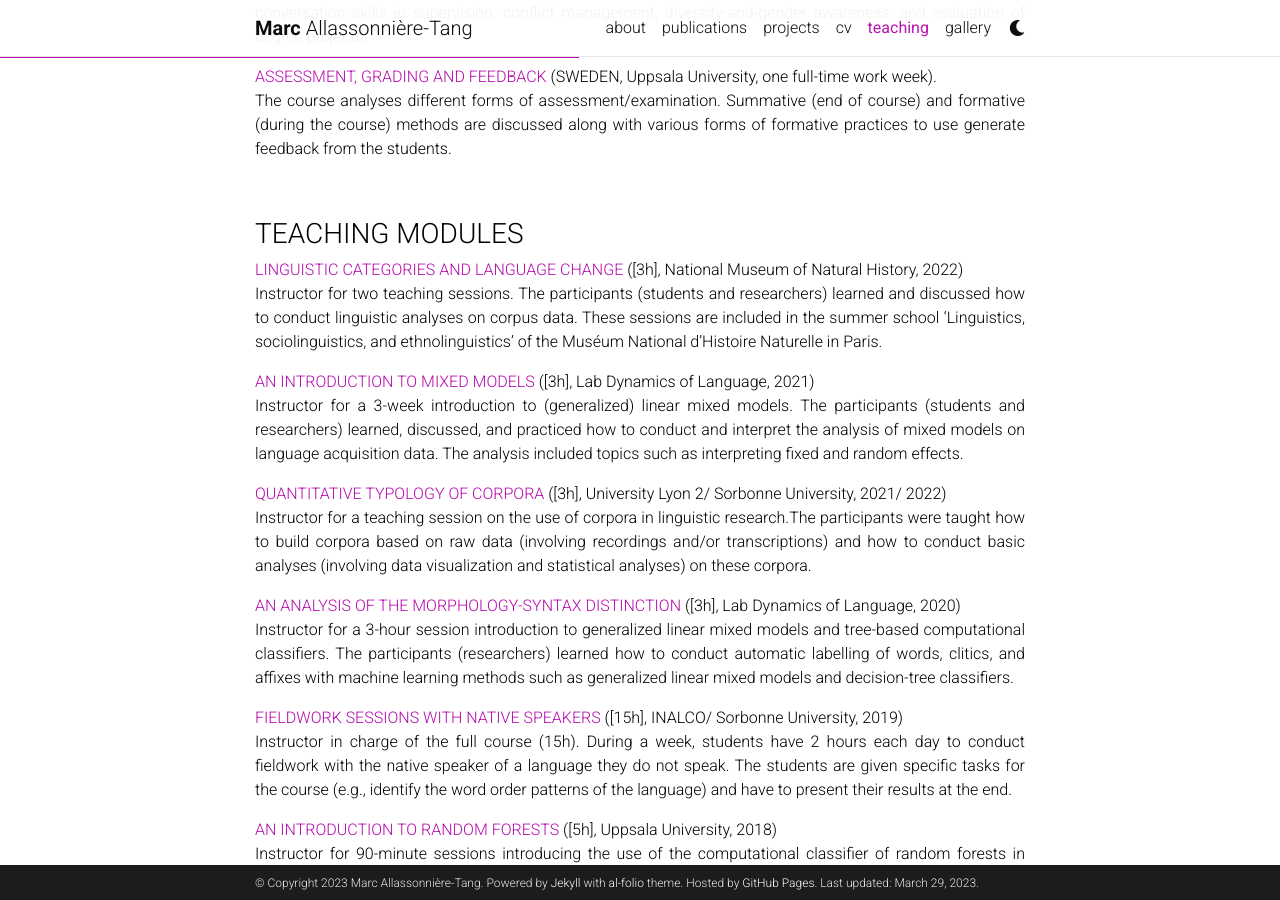
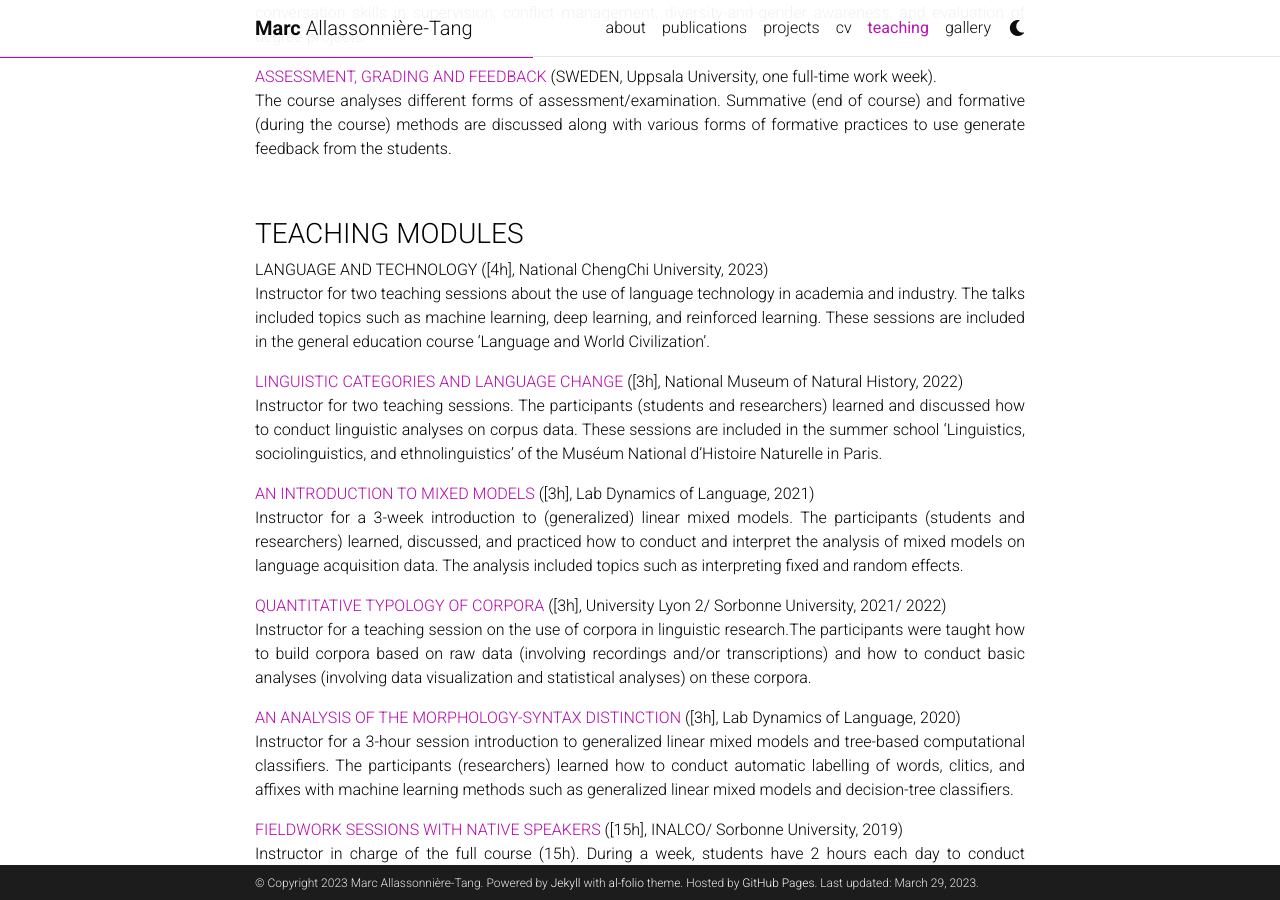
Before and after one commit to marctang/marctang.github.io, a Jekyll site: the page built from _pages/teaching.md, in a window 1280 px wide and 900 px high, scrolled down 586 px. Built offline with Jekyll 4.4.1, drawn with Linux system fonts in a browser that asks for light colours; comment, search, counter and statistics services are not loaded; a style sheet for code colours, icons or effects is not loaded.

Commit message:
Update teaching.md

```diff
--- a/_pages/teaching.md
+++ b/_pages/teaching.md
@@ -27,6 +27,9 @@
 &nbsp;
 
 ### TEACHING MODULES
+
+LANGUAGE AND TECHNOLOGY ([4h], National ChengChi University, 2023)
+Instructor for two teaching sessions about the use of language technology in academia and industry. The talks included topics such as machine learning, deep learning, and reinforced learning. These sessions are included in the general education course 'Language and World Civilization'.
 
 [LINGUISTIC CATEGORIES AND LANGUAGE CHANGE](https://formation.mnhn.fr/formations/linguistique-sociolinguistique-ethnolinguistique-langue-tous-etats-2696) ([3h], National Museum of Natural History, 2022)
 Instructor for two teaching sessions. The participants (students and researchers) learned and discussed how to conduct linguistic analyses on corpus data. These sessions are included in the summer school 'Linguistics, sociolinguistics, and ethnolinguistics' of the Muséum National d'Histoire Naturelle in Paris.
```
